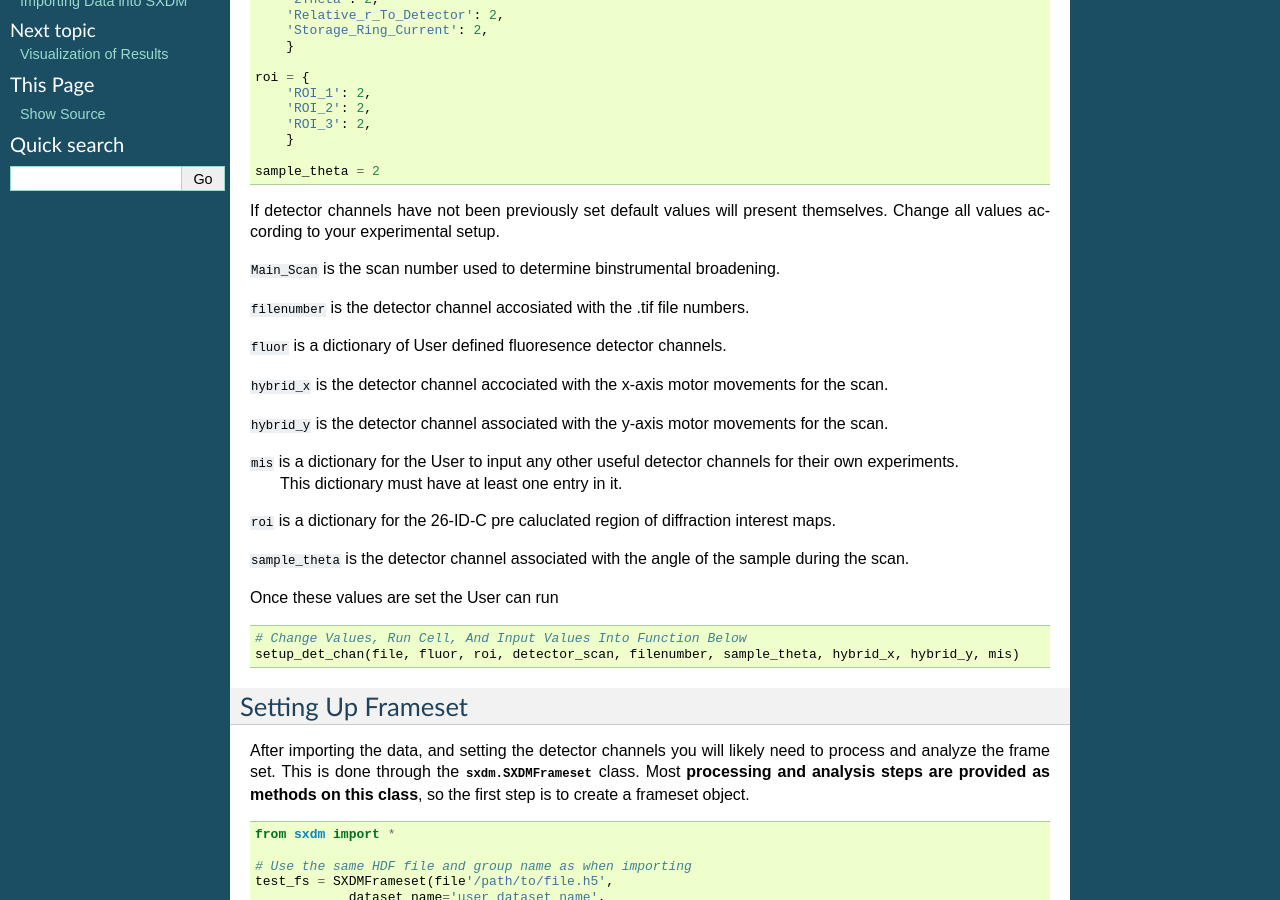
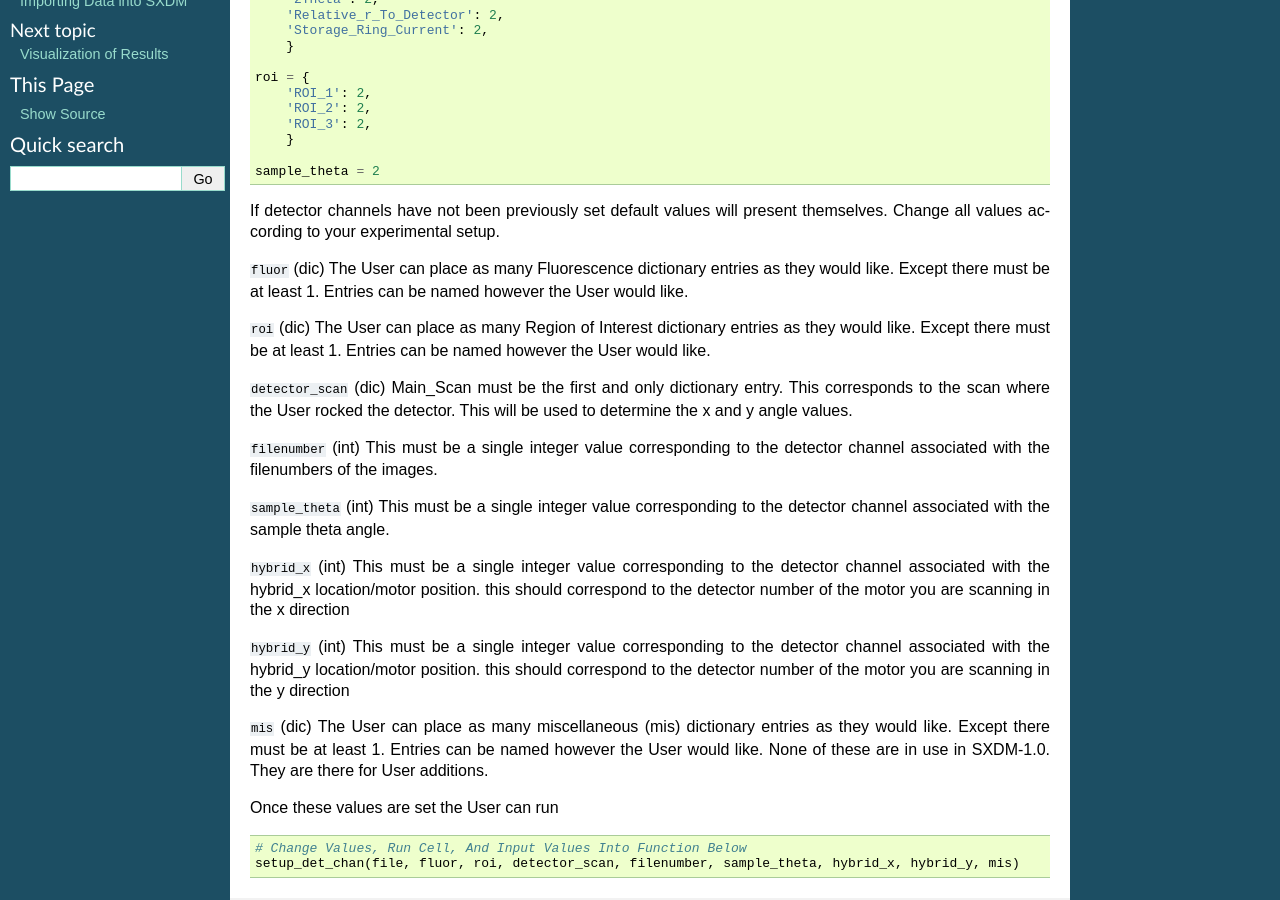
Before and after one commit to WilliamJudge94/sxdm, a Sphinx documentation site: the page built from docs/analysis.rst, in a window 1280 px wide and 900 px high, scrolled down 678 px. Built offline with Sphinx 7.4.7, drawn with Linux system fonts in a browser that asks for light colours.

Commit message:
RDT Update

```diff
--- a/docs/analysis.rst
+++ b/docs/analysis.rst
@@ -57,22 +57,30 @@ dataset. To begin, run the following
 If detector channels have not been previously set default values will present themselves. Change all values according
 to your experimental setup.
 
-``Main_Scan``   is the scan number used to determine binstrumental broadening.
+``fluor`` (dic) The User can place as many Fluorescence dictionary entries as they would like. Except there must be at
+least 1. Entries can be named however the User would like.
 
-``filenumber``  is the detector channel accosiated with the .tif file numbers.
+``roi`` (dic) The User can place as many Region of Interest dictionary entries as they would like.
+Except there must be at least 1. Entries can be named however the User would like.
 
-``fluor``       is a dictionary of User defined fluoresence detector channels.
+``detector_scan`` (dic) Main_Scan must be the first and only dictionary entry. This corresponds to the scan where the
+User rocked the detector. This will be used to determine the x and y angle values.
 
-``hybrid_x``    is the detector channel accociated with the x-axis motor movements for the scan.
+``filenumber`` (int) This must be a single integer value corresponding to the detector channel associated with the
+filenumbers of the images.
 
-``hybrid_y``    is the detector channel associated with the y-axis motor movements for the scan.
+``sample_theta`` (int) This must be a single integer value corresponding to the detector channel associated with the
+sample theta angle.
 
-``mis``         is a dictionary for the User to input any other useful detector channels for their own experiments.
-                This dictionary must have at least one entry in it.
+``hybrid_x`` (int) This must be a single integer value corresponding to the detector channel associated with the
+hybrid_x location/motor position. this should correspond to the detector number of the motor you are scanning in the x direction
 
-``roi``         is a dictionary for the 26-ID-C pre caluclated region of diffraction interest maps.
+``hybrid_y`` (int) This must be a single integer value corresponding to the detector channel associated with the
+hybrid_y location/motor position. this should correspond to the detector number of the motor you are scanning in the y direction
 
-``sample_theta`` is the detector channel associated with the angle of the sample during the scan.
+``mis`` (dic) The User can place as many miscellaneous (mis) dictionary entries as they would like. Except there must
+be at least 1. Entries can be named however the User would like. None of these are in use in SXDM-1.0. They are there
+for User additions.
 
 Once these values are set the User can run
 
--- a/docs/intro.rst
+++ b/docs/intro.rst
@@ -73,7 +73,7 @@ Once in Jupyter the User may have to initiate the import through
 Tests
 -----
 
-The easiest way to run unit-tests is with pytest:
+The easiest way to run unit-tests is with python tester from the command line:
 
 .. code:: bash
 
```
Also changed, not shown: other parts of docs/intro.rst (+1 -1 lines).
